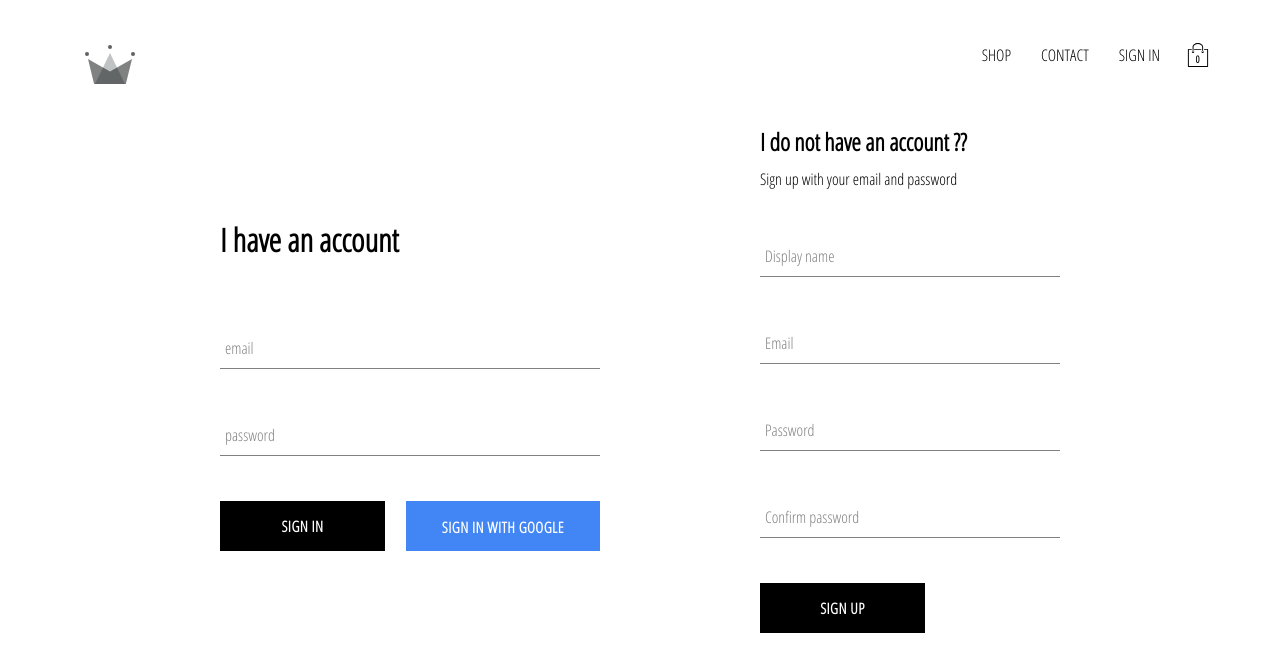
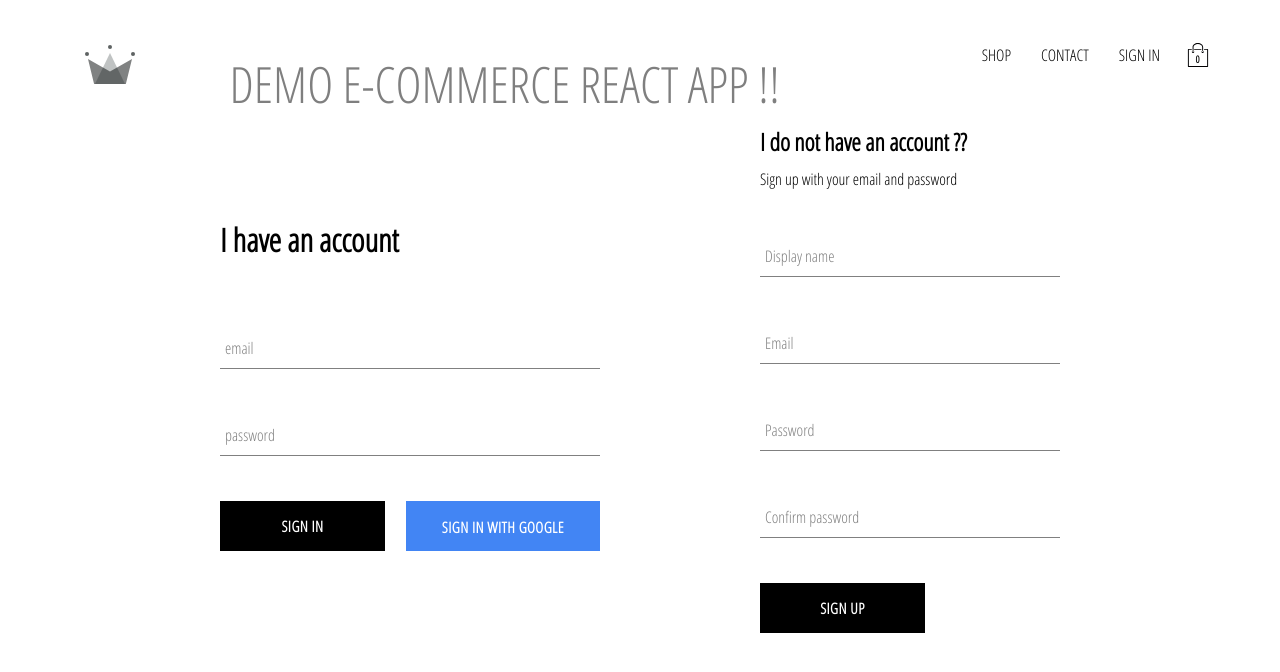
Before and after one commit to youngGaf/giddy-clothing, a React (Create React App) app: page /signin in a window 1280 px wide. Shown: the top 672 px of the page. Built offline with nearby package versions, Linux system fonts and the light colour scheme; no server answers.

Commit message:
feat: added watermark

```diff
--- a/src/components/header/header.component.jsx
+++ b/src/components/header/header.component.jsx
@@ -13,7 +13,8 @@ import  {
     HeaderContainer,
     LogoContainer,
     OptionsContainer,
-    OptionLink
+    OptionLink,
+    Watermark
 } from './header.styles';
 
 import { auth } from '../../firebase/firebase.utils';
@@ -44,6 +45,7 @@ const Header = ({ currentUser, hidden }) => (
             :
             <CartDropdown />
         }
+        <Watermark> DEMO E-COMMERCE REACT APP !! </Watermark>
     </HeaderContainer>
 )
 
--- a/src/components/header/header.styles.jsx
+++ b/src/components/header/header.styles.jsx
@@ -29,3 +29,14 @@ export const OptionLink = styled(Link)`
     padding: 10px 15px;
     cursor: pointer;
 `;
+
+export const Watermark = styled.div`
+    position:fixed;
+    top:50px;
+    right:500px;
+    opacity:0.5;
+    z-index:99;
+    color:black;
+    font-size:50px;
+
+`;
--- a/src/firebase/firebase.utils.js
+++ b/src/firebase/firebase.utils.js
@@ -5,13 +5,13 @@ import 'firebase/auth';
 
 
 const config = {
-    apiKey: "AIzaSyCAg--Gd1QSsspws3jrHUOUStfB2buDgM8",
-    authDomain: "giddy-db.firebaseapp.com",
-    projectId: "giddy-db",
-    storageBucket: "giddy-db.appspot.com",
-    messagingSenderId: "195411478694",
-    appId: "1:195411478694:web:4a33b00024fbf03b180c67",
-    measurementId: "G-JHJBFPHL03"
+    apiKey: process.env.REACT_APP_API_KEY,
+    authDomain: process.env.REACT_APP_AUTH_DOMAIN,
+    projectId: process.env.REACT_APP_PROJECT_ID,
+    storageBucket: process.env.REACT_APP_STORAGE_BUCKET,
+    messagingSenderId: process.env.REACT_APP_MESSAGING_SENDER_ID,
+    appId: process.env.REACT_APP_APP_ID,
+    measurementId: process.env.REACT_APP_MEASUREMENT_ID
 };
 
 firebase.initializeApp(config);
```
Also changed, not shown: 1 other file (tests, documents, lock files or other folders).
